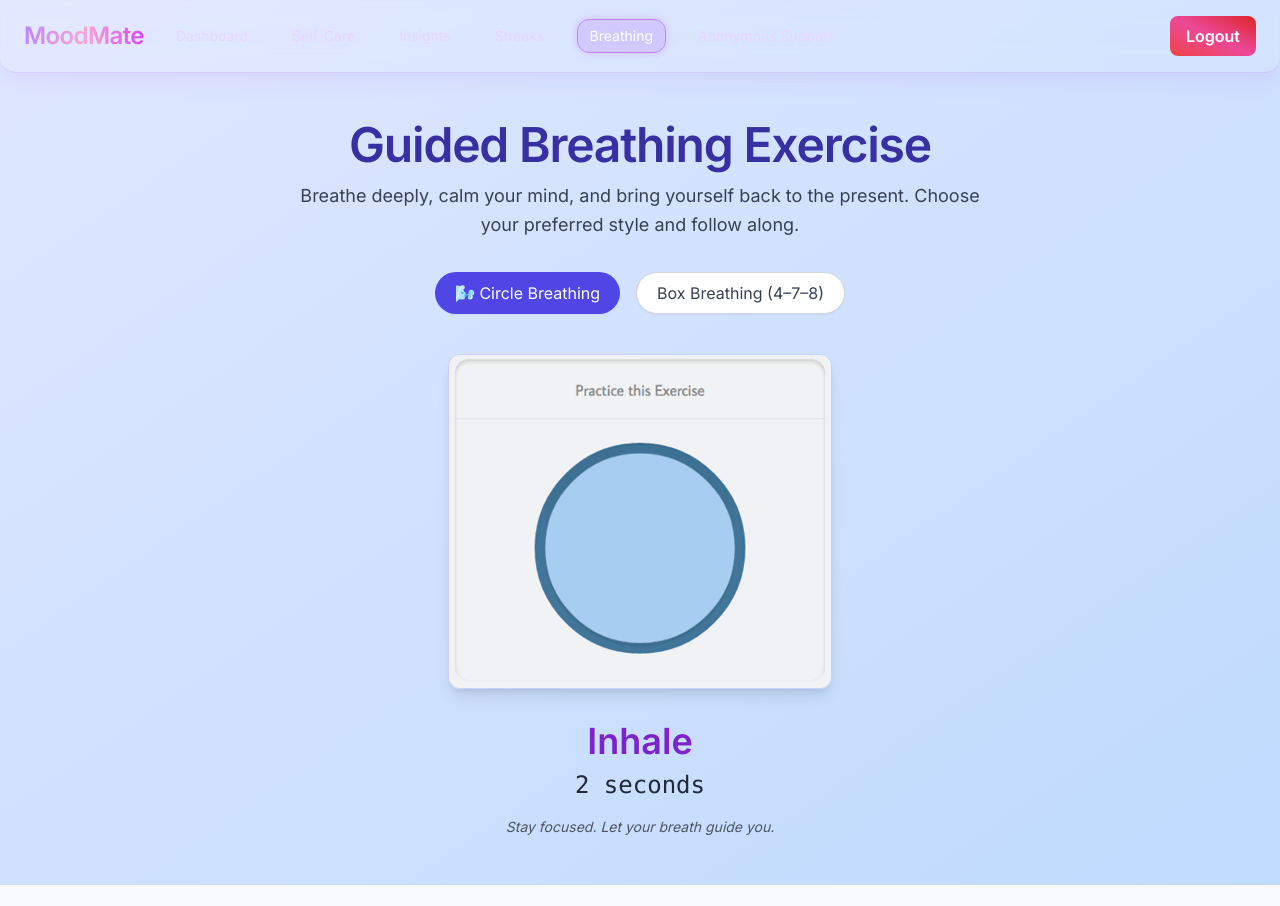
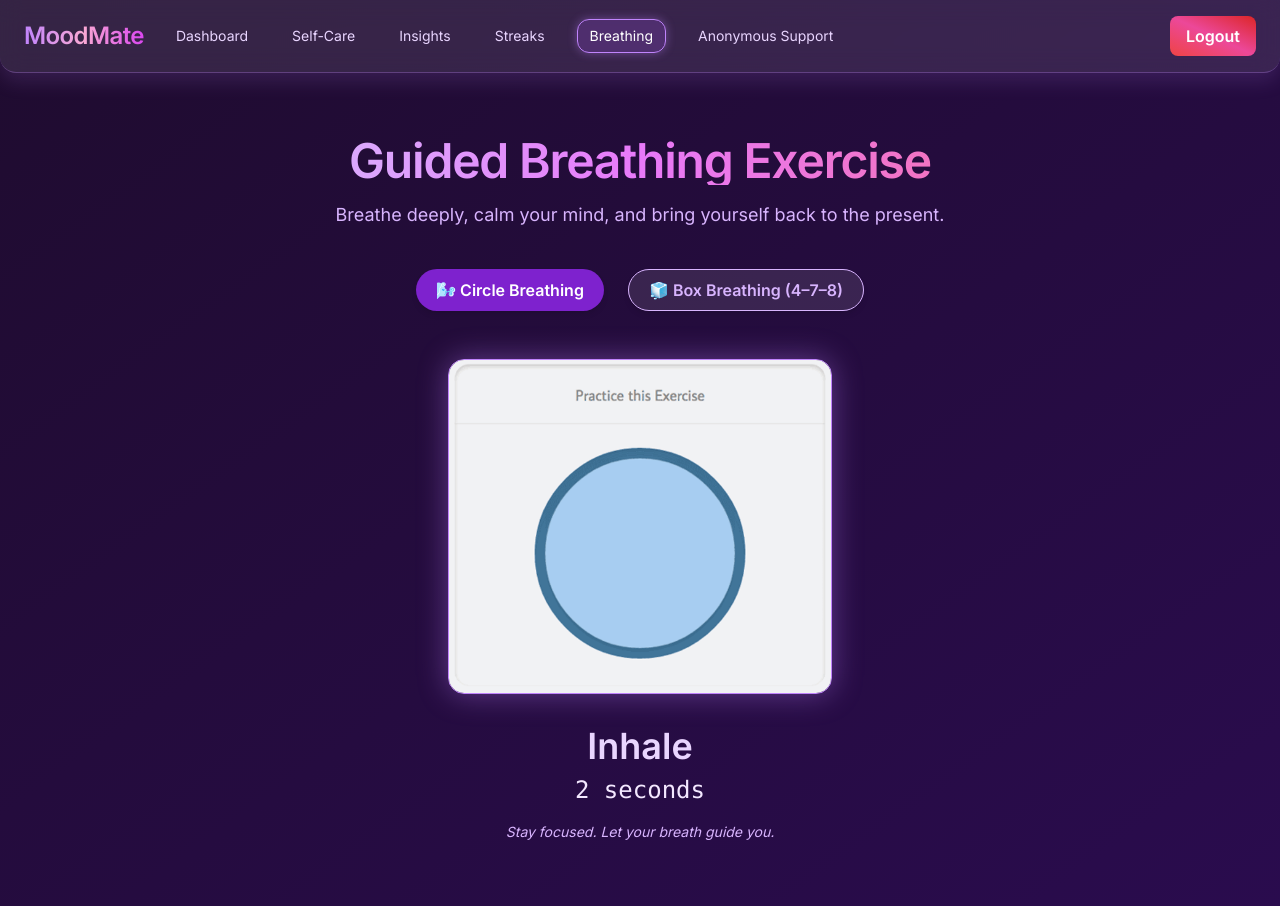
Before and after one commit to pratibha-singh13/Mental-Health-Companion, a React (Vite) app in the folder client/: page /breathing in a window 1280 px wide. Both pictures are taken after a click on the button "Start Breathing Session". Before the commit the page ends 885 px from the top, so only its background shows below. Built offline with nearby package versions, Linux system fonts and the light colour scheme.

Commit message:
Enhanced UI

```diff
--- a/client/src/pages/Breathing.jsx
+++ b/client/src/pages/Breathing.jsx
@@ -39,37 +39,36 @@ export default function Breathing() {
     };
 
     return (
-        <div className="min-h-screen bg-gradient-to-br from-indigo-100 to-blue-200 font-sans text-center">
+        <div className="min-h-screen bg-gradient-to-br from-[#1f0c2f] to-[#2a0c4e] text-purple-100 font-sans">
             <Navbar />
 
-            <div className="max-w-3xl mx-auto px-6 py-12">
-                <h1 className="text-5xl font-extrabold text-indigo-800 mb-3 tracking-tight">
+            <div className="max-w-3xl mx-auto px-6 py-16 text-center animate-fadeIn">
+                <h1 className="text-5xl font-extrabold tracking-tight mb-4 bg-gradient-to-r from-purple-300 via-fuchsia-400 to-pink-400 bg-clip-text text-transparent">
                     Guided Breathing Exercise
                 </h1>
-                <p className="text-lg text-gray-700 mb-8 leading-relaxed">
+                <p className="text-lg text-purple-300 mb-10">
                     Breathe deeply, calm your mind, and bring yourself back to the present.
-                    Choose your preferred style and follow along.
                 </p>
 
                 {/* Toggle Mode */}
-                <div className="flex justify-center gap-4 mb-10">
+                <div className="flex justify-center gap-6 mb-12">
                     <button
                         onClick={() => setMode('circle')}
-                        className={`px-5 py-2 rounded-full shadow-sm transition font-medium ${mode === 'circle'
-                            ? 'bg-indigo-600 text-white'
-                            : 'bg-white text-gray-700 border border-gray-300 hover:bg-gray-100'
+                        className={`px-5 py-2 rounded-full font-semibold transition duration-300 shadow-md ${mode === 'circle'
+                                ? 'bg-purple-700 text-white shadow-[0_0_15px_rgba(192,132,252,0.5)]'
+                                : 'bg-white/10 text-purple-300 border border-purple-300 hover:bg-purple-700/20'
                             }`}
                     >
                         🌬️ Circle Breathing
                     </button>
                     <button
                         onClick={() => setMode('box')}
-                        className={`px-5 py-2 rounded-full shadow-sm transition font-medium ${mode === 'box'
-                            ? 'bg-indigo-600 text-white'
-                            : 'bg-white text-gray-700 border border-gray-300 hover:bg-gray-100'
+                        className={`px-5 py-2 rounded-full font-semibold transition duration-300 shadow-md ${mode === 'box'
+                                ? 'bg-purple-700 text-white shadow-[0_0_15px_rgba(192,132,252,0.5)]'
+                                : 'bg-white/10 text-purple-300 border border-purple-300 hover:bg-purple-700/20'
                             }`}
                     >
-                        Box Breathing (4–7–8)
+                        🧊 Box Breathing (4–7–8)
                     </button>
                 </div>
 
@@ -79,7 +78,7 @@ export default function Breathing() {
                         <img
                             src={mode === 'circle' ? circleGif : boxGif}
                             alt="Breathing guide"
-                            className="mx-auto w-72 md:w-96 rounded-xl border border-indigo-200 shadow-lg"
+                            className="mx-auto w-72 md:w-96 rounded-2xl border border-purple-400 shadow-[0_0_30px_rgba(192,132,252,0.4)]"
                         />
                     </div>
                 )}
@@ -87,28 +86,28 @@ export default function Breathing() {
                 {/* Breathing Info */}
                 {isRunning ? (
                     <>
-                        <h2 className="text-4xl font-semibold text-purple-700 mb-2">{phase}</h2>
-                        <p className="text-2xl font-mono text-gray-800">{count} seconds</p>
-                        <p className="mt-4 text-gray-600 italic text-sm">
+                        <h2 className="text-4xl font-bold text-purple-200 mb-2">{phase}</h2>
+                        <p className="text-2xl font-mono text-purple-100">{count} seconds</p>
+                        <p className="mt-4 italic text-sm text-purple-300">
                             Stay focused. Let your breath guide you.
                         </p>
                     </>
                 ) : (
                     <button
                         onClick={start}
-                        className="bg-indigo-700 text-white px-8 py-3 rounded-full text-lg hover:bg-indigo-800 transition duration-300"
+                        className="bg-gradient-to-tr from-purple-600 to-fuchsia-600 text-white px-8 py-3 rounded-full font-semibold hover:scale-105 hover:shadow-[0_0_20px_rgba(192,132,252,0.5)] transition-all duration-300"
                     >
                         Start Breathing Session
                     </button>
                 )}
 
-                {/* Optional info box */}
+                {/* Info Box */}
                 {!isRunning && mode === 'box' && (
-                    <div className="mt-10 bg-white/70 border-l-4 border-indigo-500 p-5 rounded-xl shadow">
-                        <h3 className="text-lg font-semibold text-indigo-700 mb-1">Box Breathing (4–7–8)</h3>
-                        <p className="text-sm text-gray-700">
-                            Inhale for <strong>4 seconds</strong>, hold your breath for <strong>7 seconds</strong>,
-                            and exhale gently for <strong>8 seconds</strong>. Repeat to relieve anxiety and improve focus.
+                    <div className="mt-10 bg-white/5 border border-purple-400 p-6 rounded-xl backdrop-blur-md text-purple-100 shadow-[0_0_15px_rgba(192,132,252,0.3)]">
+                        <h3 className="text-lg font-semibold mb-2 text-purple-200">Box Breathing (4–7–8)</h3>
+                        <p className="text-sm text-purple-300">
+                            Inhale for <strong>4 seconds</strong>, hold for <strong>7 seconds</strong>,
+                            and exhale slowly for <strong>8 seconds</strong>. Great for stress relief and focus.
                         </p>
                     </div>
                 )}
--- a/client/src/pages/Streaks.jsx
+++ b/client/src/pages/Streaks.jsx
@@ -45,19 +45,26 @@ export default function Streaks() {
     const streak = useMemo(() => calculateStreak(moods), [moods]);
 
     return (
-        <div className="min-h-screen bg-[#f9fafb] text-gray-800 font-sans">
+        <div className="min-h-screen bg-gradient-to-br from-[#1f0c2f] to-[#2a0c4e] text-purple-100 font-sans">
             <Navbar />
 
-            <main className="px-6 py-12 max-w-3xl mx-auto">
-                <h1 className="text-4xl font-bold mb-10 text-indigo-700 text-center">Your Mood Streak 🔥</h1>
+            <main className="px-6 py-16 max-w-3xl mx-auto animate-fadeUp">
+                <h1 className="text-4xl font-extrabold text-center mb-12 tracking-tight bg-gradient-to-r from-purple-300 via-fuchsia-400 to-pink-400 bg-clip-text text-transparent">
+                    Your Mood Streak
+                </h1>
 
-                <div className="bg-white p-8 rounded-2xl shadow-lg text-center">
-                    <h2 className="text-2xl font-semibold text-indigo-600 mb-3">Current Streak</h2>
-                    <p className="text-6xl font-bold text-gray-900 mb-2">{streak}</p>
-                    <p className="text-md text-gray-500">days of consistent check-ins</p>
+                <div className="bg-white/5 backdrop-blur-md border border-purple-500 rounded-3xl px-10 py-12 text-center shadow-[0_0_20px_rgba(192,132,252,0.3)] hover:shadow-[0_0_35px_rgba(192,132,252,0.5)] transition-all duration-300">
+                    <h2 className="text-2xl font-semibold text-purple-200 mb-4">Current Streak</h2>
+
+                    <p className="text-7xl font-bold text-purple-100 mb-4 animate-pulse drop-shadow-md">
+                        {streak}
+                    </p>
+                    <p className="text-md text-purple-300">days of consistent check-ins</p>
 
                     {streak >= 7 && (
-                        <p className="mt-6 text-green-600 font-semibold">🎉 Great job! You've been consistent for a week!</p>
+                        <p className="mt-6 text-green-400 font-semibold text-lg animate-fadeIn">
+                            🎉 Great job! You've been consistent for a week!
+                        </p>
                     )}
                 </div>
             </main>
--- a/client/tailwind.config.js
+++ b/client/tailwind.config.js
@@ -6,36 +6,41 @@ export default {
     "./index.html",
     "./src/**/*.{js,ts,jsx,tsx}",
   ],
-  darkMode: 'class', // enables dark class mode
+  darkMode: 'class',
   theme: {
     extend: {
       fontFamily: {
-        sans: ['"Poppins"', 'Inter', 'sans-serif'],
+        sans: ['Poppins', 'Inter', 'sans-serif'],
       },
       colors: {
-        background: '#0e0e15',  // Deep navy
-        surface: '#1a1a2e',      // Slightly lighter
-        primary: '#6C63FF',      // Soft neon indigo
-        secondary: '#FFD6E8',    // Soft pink glow
-        accent: '#B9FBC0',       // Soft mint
-        muted: '#a0aec0',        // Descriptive text
-        glowing: '#8be9fd',      // Bright cyan glow
+        background: '#0e0e15',       // Deep navy
+        surface: '#1a1a2e',          // Slightly lighter surface
+        primary: '#6C63FF',          // Soft neon indigo (main purple)
+        secondary: '#FFD6E8',        // Soft pink glow
+        accent: '#B9FBC0',           // Soft mint
+        muted: '#a0aec0',            // Descriptive text
+        glowing: '#8be9fd',          // Bright cyan glow
+        lightPurple: '#bfaaff',      // Soft background support
+        danger: '#ff5c8a',           // For delete buttons
       },
       boxShadow: {
         glass: '0 8px 32px 0 rgba(31, 38, 135, 0.2)',
         neon: '0 0 20px rgba(108, 99, 255, 0.6)',
         glowSoft: '0 0 10px rgba(255, 255, 255, 0.15)',
         glowPrimary: '0 0 15px #6C63FF',
+        glowPink: '0 0 15px #FFD6E8',
       },
       backgroundImage: {
         noise: "url('/noise.png')",
         radial: "radial-gradient(circle at top left, #6C63FF, #0e0e15)",
         gradientGlow: "linear-gradient(135deg, #6C63FF 0%, #b9fbc0 100%)",
+        loginGlow: "linear-gradient(135deg, #6C63FF, #FFD6E8)",
       },
       animation: {
         fadeIn: 'fadeIn 1s ease-out forwards',
         fadeUp: 'fadeUp 0.8s ease-out forwards',
         pulseGlow: 'pulseGlow 2s ease-in-out infinite',
+        bounceFast: 'bounceFast 0.6s ease-in-out infinite',
       },
       keyframes: {
         fadeIn: {
@@ -54,6 +59,10 @@ export default {
             boxShadow: '0 0 16px #6C63FF',
           },
         },
+        bounceFast: {
+          '0%, 100%': { transform: 'translateY(0)' },
+          '50%': { transform: 'translateY(-4px)' },
+        },
       },
     },
   },
```
Also changed, not shown: client/src/pages/AnonymousSupport.jsx (+36 -17 lines), client/src/pages/Login.jsx (+29 -26 lines), client/src/pages/Register.jsx (+28 -24 lines).
